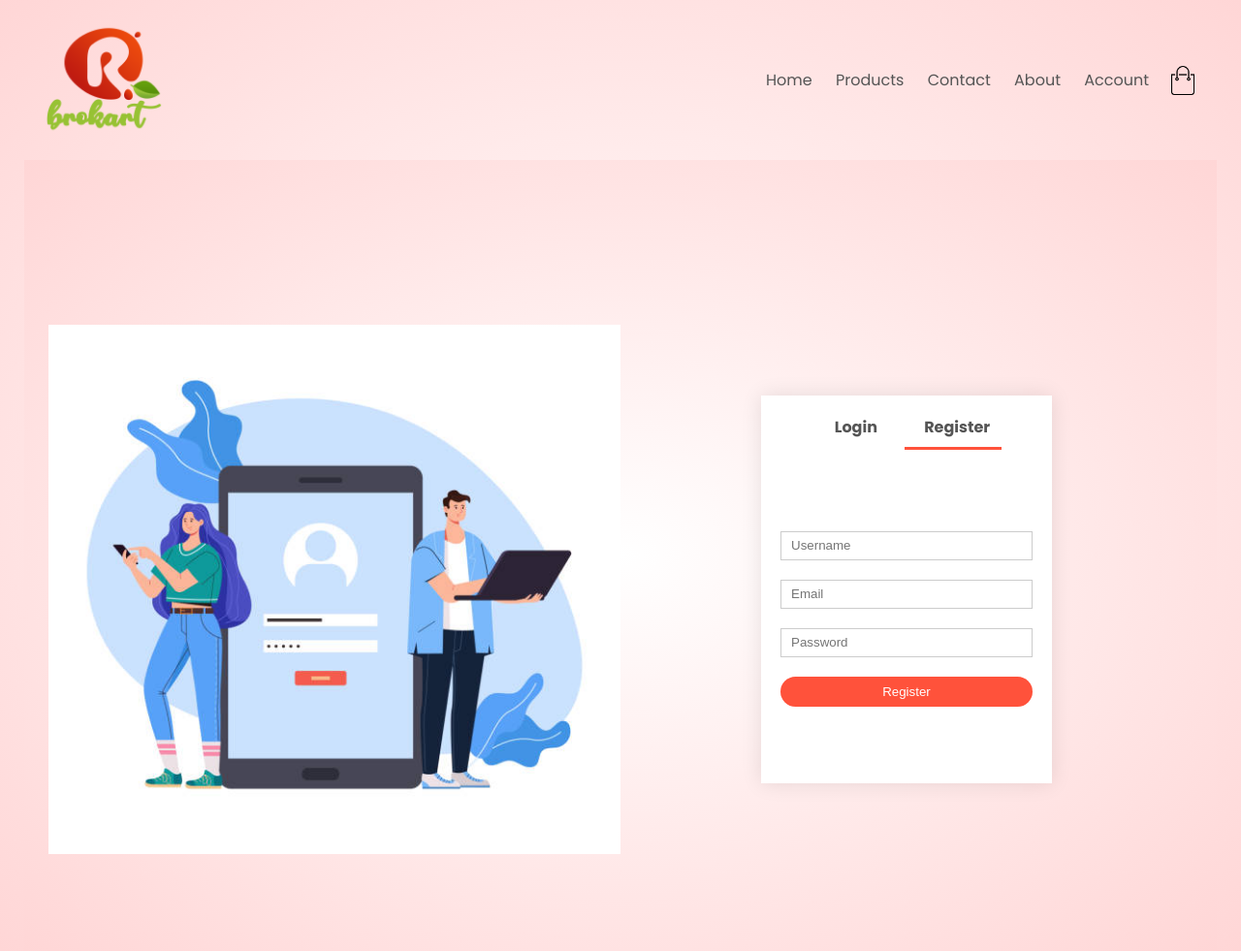
After one commit to Jinitha-kg/brokart, a Django app: page /coustomer/customer_account in a window 1280 px wide. The commit adds this page. Shown: the whole page at 97% size. Run offline with Django 5.2, Linux system fonts and the light colour scheme.

Commit message:
index,products,account templates complered

```diff
--- a/brokart/urls.py
+++ b/brokart/urls.py
@@ -22,6 +22,7 @@ from django.conf.urls.static import static
 
 urlpatterns = [
     path('admin/', admin.site.urls),
-    path('',include('products.urls'))
+    path('',include('products.urls')),
+    path('coustomer/',include('customers.urls')),
 ]
 urlpatterns += static(settings.MEDIA_URL, document_root=settings.MEDIA_ROOT)
--- /dev/null
+++ b/customers/urls.py
@@ -0,0 +1,8 @@
+from django.urls import path
+from django.conf.urls.static import static
+from django.conf import settings
+from . import views
+
+urlpatterns = [
+    path('customer_account', views.ShowAccountView, name='account'),
+]
--- a/customers/views.py
+++ b/customers/views.py
@@ -1,3 +1,5 @@
 from django.shortcuts import render
 
 # Create your views here.
+def ShowAccountView(request):
+    return render(request, 'account.html')
--- a/products/urls.py
+++ b/products/urls.py
@@ -6,4 +6,5 @@ from . import views
 urlpatterns = [
     path('', views.IndexView, name='index'),
     path('product_list', views.ProductListView, name='list_product'),
+    path('product_details', views.ProductDetailView, name='details_product'),
 ]
--- a/products/views.py
+++ b/products/views.py
@@ -8,4 +8,4 @@ def ProductListView(request):
     return render(request,'products.html')
 
 def ProductDetailView(request):
-    return render(request, 'products_detal.html')
+    return render(request, 'products_details.html')
--- /dev/null
+++ b/templates/account.html
@@ -0,0 +1,66 @@
+{% load static %}
+<!--reuesd -->
+<head>
+    <meta charset="UTF-8">
+    <meta name="viewport" content="width=device-width, initial-scale=1.0">
+    <title>Brokart | Ecommerce Website Design</title>
+    <link rel="stylesheet" href="{% static 'css/style.css' %}">
+    <link href="https://fonts.googleapis.com/css2?family=Poppins:wght@300;400;500;600;700&display=swap"
+        rel="stylesheet">
+    <link rel="stylesheet" href="https://stackpath.bootstrapcdn.com/font-awesome/4.7.0/css/font-awesome.min.css">
+</head>
+
+{% include 'header.html' %}
+
+{% block banner %}
+<div class="account-page">
+    <div class="container">
+        <div class="row">
+            <div class="col-2">
+                <img src="{% static 'images/reg_login.jpg' %}" width="100%">
+            </div>
+            <div class="col-2">
+                <div class="form-container">
+                    <div class="form-btn">
+                        <span onclick="login()">Login</span>
+                        <span onclick="register()">Register</span>
+                        <hr id="Indicator">
+                    </div>
+                    <form id="LoginForm">
+                        <input type="text" placeholder="Username">
+                        <input type="password" placeholder="Password">
+                        <button type="submit" class="btn">Login</button>
+                        <a href="">Forget Password</a>
+                    </form>
+
+                    <form id="RegForm">
+                        <input type="text" placeholder="Username">
+                        <input type="email" placeholder="Email">
+                        <input type="password" placeholder="Password">
+                        <button type="submit" class="btn">Register</button>
+                    </form>
+                </div>
+            </div>
+        </div>
+    </div>
+</div>
+{% endblock banner %}
+
+
+<script>
+    var LoginForm = document.getElementById("LoginForm");
+    var RegForm = document.getElementById("RegForm");
+    var Indicator = document.getElementById("Indicator");
+    function register() {
+        RegForm.style.transform = "translatex(0px)";
+        LoginForm.style.transform = "translatex(0px)";
+        Indicator.style.transform = "translateX(100px)";
+
+    }
+    function login() {
+        RegForm.style.transform = "translatex(300px)";
+        LoginForm.style.transform = "translatex(300px)";
+        Indicator.style.transform = "translate(0px)";
+
+    }
+</script>
--- a/templates/header.html
+++ b/templates/header.html
@@ -3,14 +3,14 @@
     <div class="container">
         <div class="navbar">
             <div class="logo">
-                <a href="index.html"><img src="{% static 'images/logo_new.png' %}" alt="logo" width="125px"></a>
+                <a href="{% url 'index' %}"><img src="{% static 'images/logo_new.png' %}" alt="logo" width="125px"></a>
             </div>
             <nav>
                 <ul id="MenuItems">
                     <li><a href="{% url 'index' %}">Home</a></li>
                     <li><a href="{% url 'list_product' %}">Products</a></li>
+                    <li><a href="{% url 'account' %}">Contact</a></li>
                     <li><a href="">About</a></li>
-                    <li><a href="">Contact</a></li>
                     <li><a href="account.html">Account</a></li>
                 </ul>
             </nav>
--- a/templates/product_list.html
+++ b/templates/product_list.html
@@ -12,7 +12,7 @@
     </div>
     <div class="row">
         <div class="col-4">
-            <a href="product_details.html"><img src="{% static 'images/product-1.jpg' %}"></a>
+            <a href="{% url 'details_product' %}"><img src="{% static 'images/product-1.jpg' %}"></a>
             <h4>Red Printed T-Shirt</h4>
             <div class="rating">
                 <i class="fa fa-star"></i>
--- a/templates/products.html
+++ b/templates/products.html
@@ -2,5 +2,4 @@
 
 {% block content %}
 {% include 'product_list.html' %}
-<p>Products</p>
 {% endblock content %}
--- a/templates/products_detail.html
+++ b/templates/products_details.html
@@ -1,5 +1,5 @@
 {% extends 'blank_layout.html' %}
 
 {% block content %}
-<p>Products</p>
+{% include 'product_description.html' %}
 {% endblock content %}
```
Also changed, not shown: templates/menu.html (deleted, +0 -10 lines), templates/product_description.html (added, +45 -0 lines), static/images/reg_login.jpg (added).
